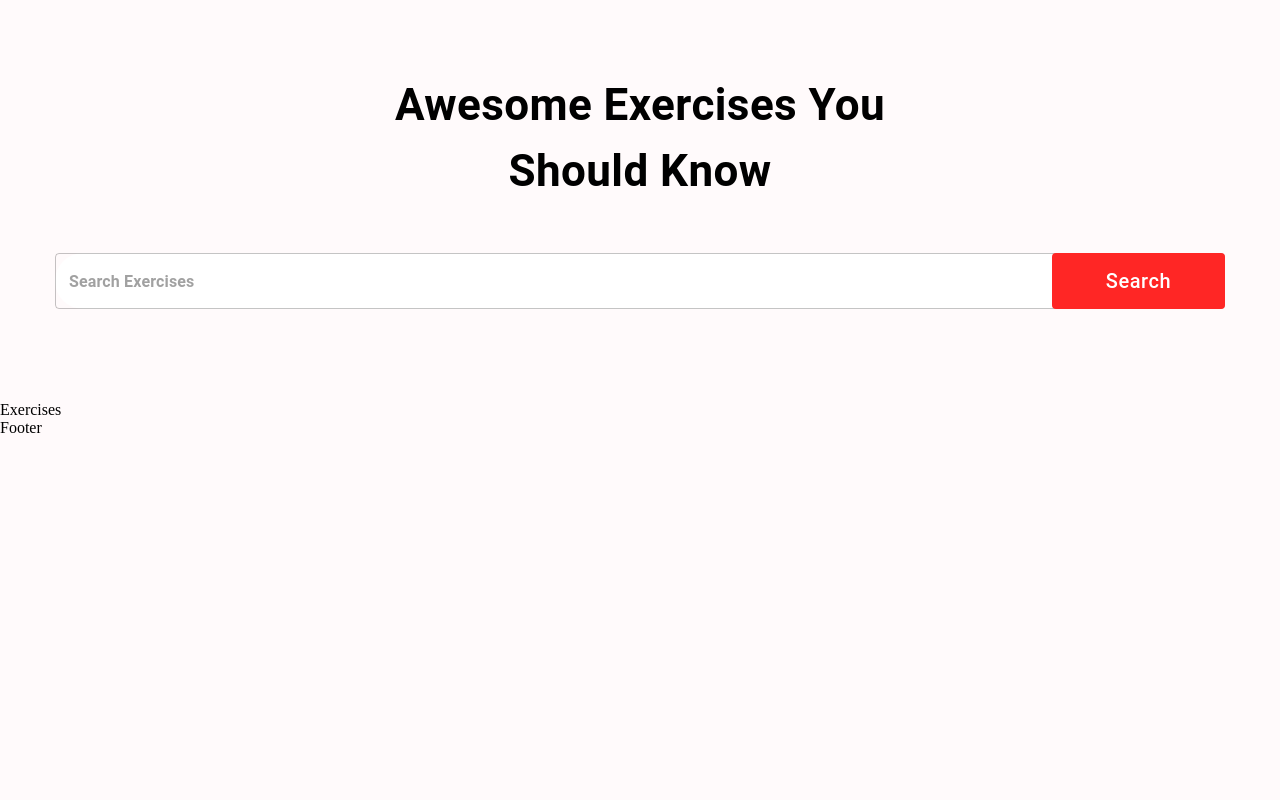
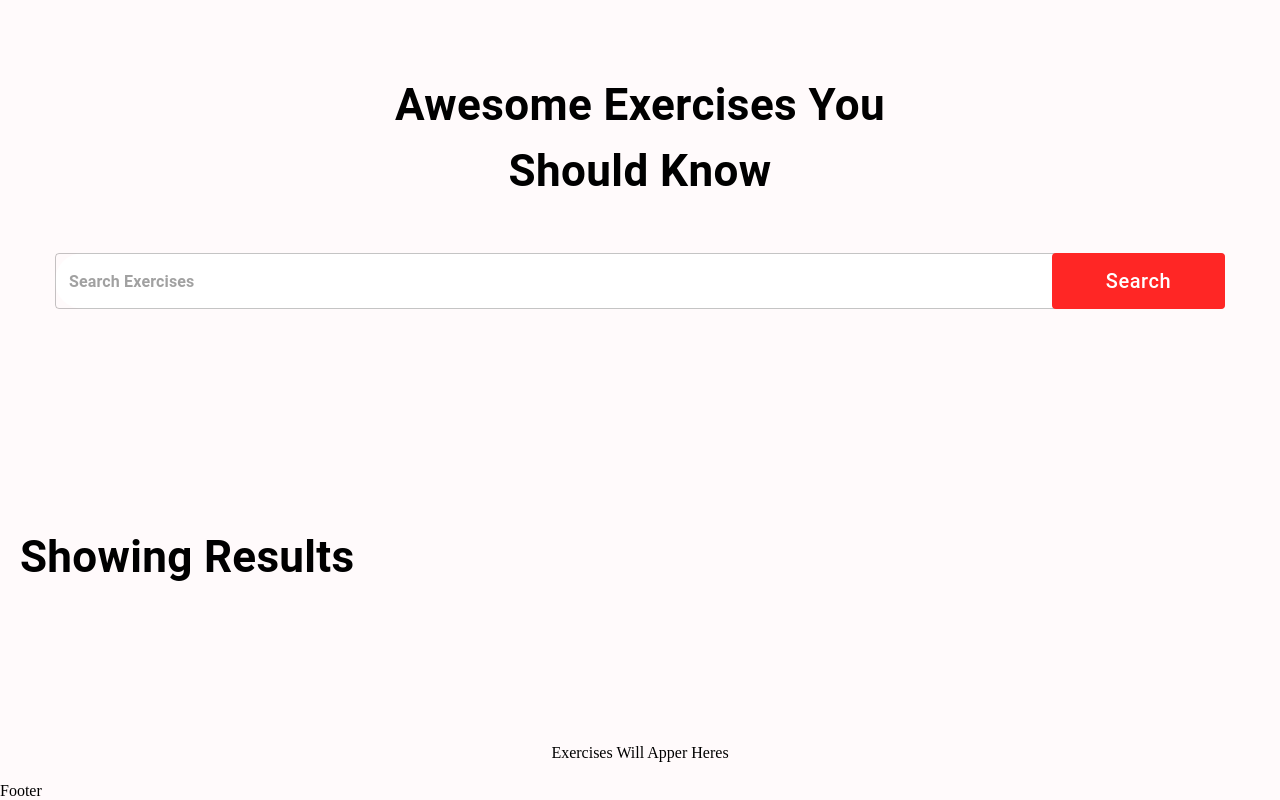
Before and after one commit to IlyaKrapivnoy/fitness_app, a React (Create React App) app: page / in a window 1280 px wide. Shown: the part 947-1747 px from the top of the page. Before the commit the page ends 1384 px from the top, so only its background shows below. Built offline with nearby package versions, Linux system fonts and the light colour scheme.

Commit message:
add Exercises

```diff
--- a/src/components/Exercises.jsx
+++ b/src/components/Exercises.jsx
@@ -1,7 +1,28 @@
 import React from "react";
+import { Box, Stack, Typography } from "@mui/material";
 
 const Exercises = () => {
-  return <div>Exercises</div>;
+  return (
+    <Box id="exercises" sx={{ mt: { lg: "109px" } }} mt="50px" p="20px">
+      <Typography
+        variant="h4"
+        fontWeight="bold"
+        sx={{ fontSize: { lg: "44px", xs: "30px" } }}
+        mb="46px"
+      >
+        Showing Results
+      </Typography>
+      <Stack
+        direction="row"
+        sx={{ gap: { lg: "107px", xs: "50px" } }}
+        flexWrap="wrap"
+        justifyContent="center"
+      ></Stack>
+      <Stack sx={{ mt: { lg: "114px", xs: "70px" } }} alignItems="center">
+        Exercises Will Apper Heres
+      </Stack>
+    </Box>
+  );
 };
 
 export default Exercises;
```
